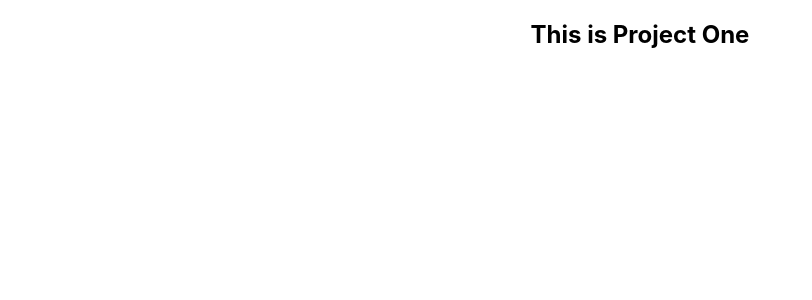
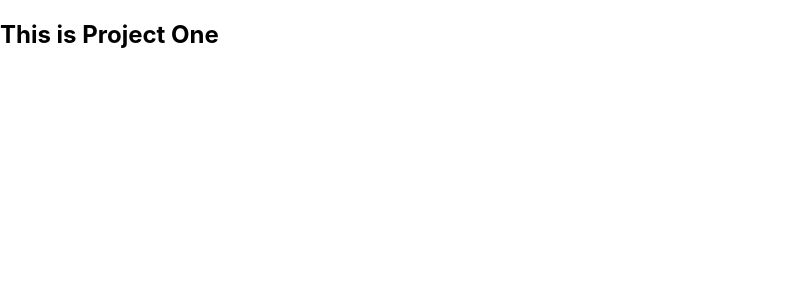
Before and after one commit to mdraselmiah95/redux-intermediate, a React (Create React App) app in the folder redux-one/: page / in a window 1280 px wide. Shown: the top 300 px of the page, without its empty margins (0-812 px from the left). Built offline with nearby package versions, Linux system fonts and the light colour scheme.

Commit message:
WIP on Prject One work the react-redux

```diff
--- a/redux-one/src/App.js
+++ b/redux-one/src/App.js
@@ -2,9 +2,9 @@ import "./App.css";
 
 function App() {
   return (
-    <div className="App">
+    <>
       <h2>This is Project One</h2>
-    </div>
+    </>
   );
 }
 
```
Also changed, not shown: redux-one/src/logo.svg (deleted).
